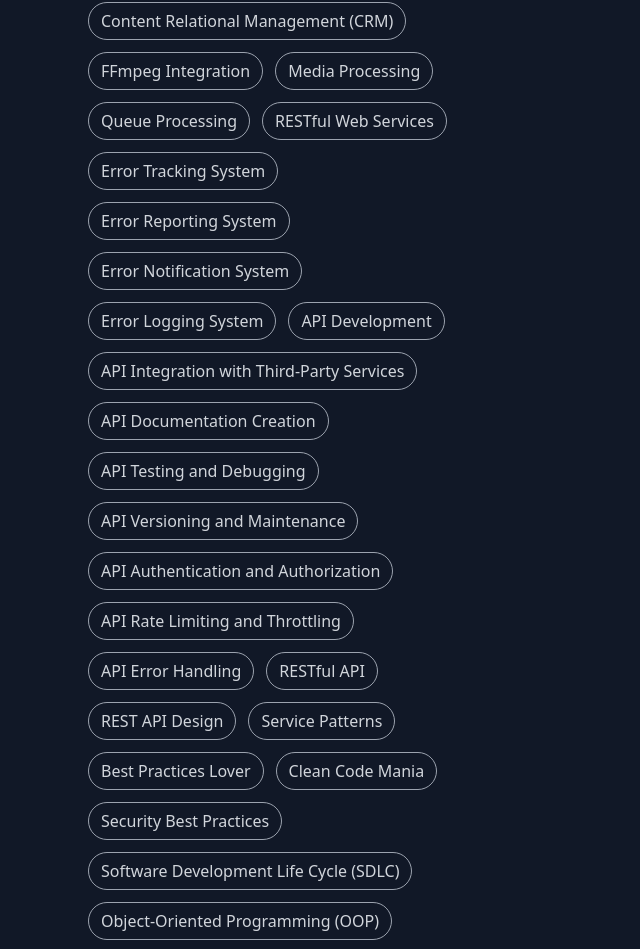
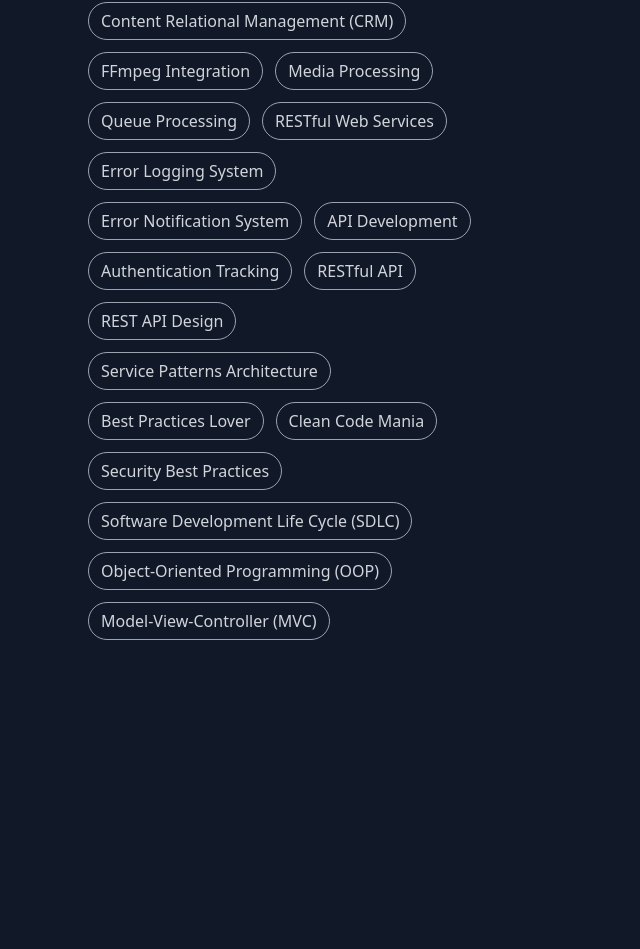
Before and after one commit to d6lv9n/profile, a Vue app: page / in a window 1280 px wide. Shown: the part 1264-2213 px from the top of the page, without its empty margins (0-640 px from the left). After the commit the page ends 1904 px from the top, so only its background shows below. Built offline with nearby package versions, Linux system fonts and the light colour scheme.

Commit message:
Updating hardSkills

```diff
--- a/src/layouts/Skills/Root.vue
+++ b/src/layouts/Skills/Root.vue
@@ -77,21 +77,13 @@ const hardSkills = [
     'Media Processing',
     'Queue Processing',
     'RESTful Web Services',
-    'Error Tracking System',
-    'Error Reporting System',
+    'Error Logging System',
     'Error Notification System',
-    'Error Logging System',
     'API Development',
-    'API Integration with Third-Party Services',
-    'API Documentation Creation',
-    'API Testing and Debugging',
-    'API Versioning and Maintenance',
-    'API Authentication and Authorization',
-    'API Rate Limiting and Throttling',
-    'API Error Handling',
+    'Authentication Tracking',
     'RESTful API',
     'REST API Design',
-    'Service Patterns',
+    'Service Patterns Architecture',
     'Best Practices Lover',
     'Clean Code Mania',
     'Security Best Practices',
```
